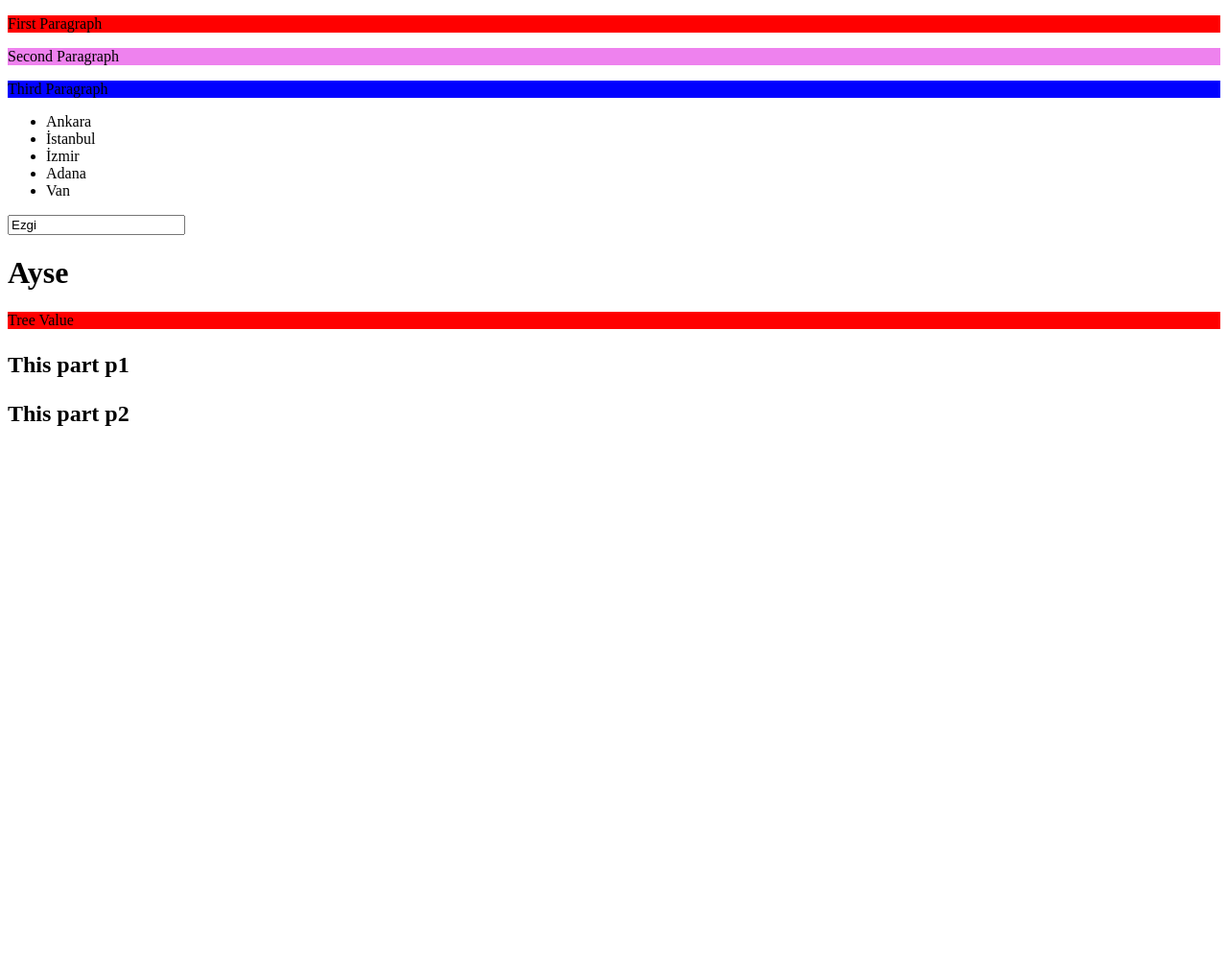
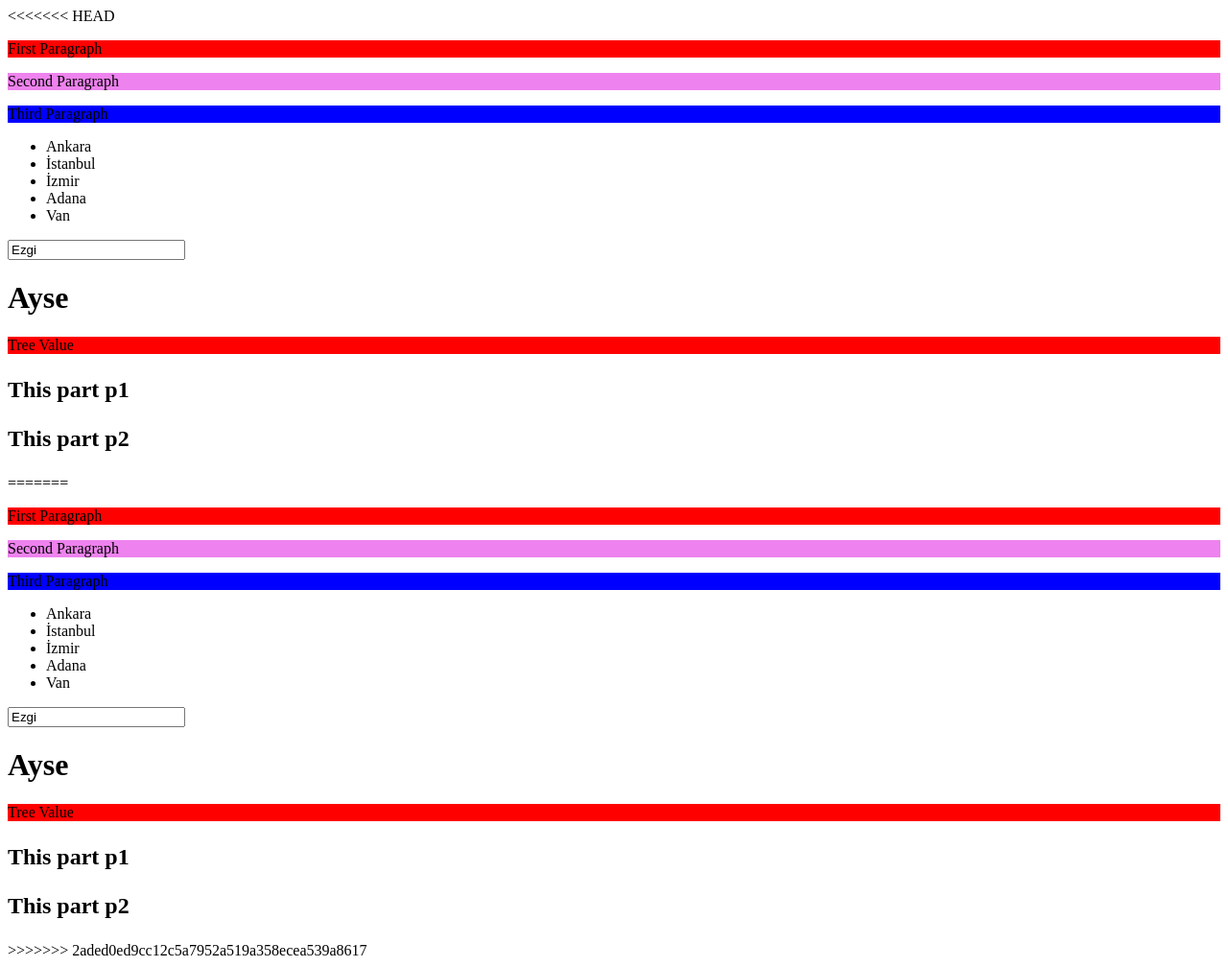
Before and after one commit to safciezgi/JavascriptTutorials, a plain HTML site: page dom.html in a window 1280 px wide. Shown: the whole page at 96% size. Before the commit the page ends 800 px from the top, so only its background shows below. Drawn offline with Linux system fonts and the light colour scheme.

Commit message:
Add files via upload

```diff
--- a/dom.html
+++ b/dom.html
@@ -1,3 +1,4 @@
+<<<<<<< HEAD
 <!doctype html>
 <html>
     <head>
@@ -39,4 +40,47 @@
         </div>
         <script src="dom.js"></script>
     </body>
+=======
+<!doctype html>
+<html>
+    <head>
+        <style type="text/css">
+            .text_style{
+                font-weight: bold;
+                font-size: x-large;
+            }
+            .intro1{
+                background-color: red;
+            }
+            .intro2{
+                background-color: violet;
+            }
+            .intro3{
+                background-color: blue;
+            }
+        </style>
+    </head>
+    <body>
+        <p class="intro1" id="intro1">First Paragraph</p>
+        <p class="intro2" id="intro2">Second Paragraph</p>
+        <p class="intro3" id="intro3">Third Paragraph</p>
+        <ul name="cityNames">
+            <li>Ankara</li>
+            <li>İstanbul</li>
+            <li>İzmir</li>
+            <li>Adana</li>
+            <li>Van</li>
+        </ul>
+        <p id="message"></p>
+        <input type="text" name="CustomerName" value="Ezgi">
+        <h1 id="person">Ayse</h1>
+        <h1 id="author"></h1>
+        <p class="intro1" id="tree">Tree Value</p>
+        <div id="div1">
+            <p class="text_style" id="p1" s>This part p1</p>
+            <p class="text_style" id="p2">This part p2</p>
+        </div>
+        <script src="dom.js"></script>
+    </body>
+>>>>>>> 2aded0ed9cc12c5a7952a519a358ecea539a8617
 </html>
--- a/dom.js
+++ b/dom.js
@@ -1,3 +1,4 @@
+<<<<<<< HEAD
 //----------------------------------------------------------------------------------------
 //*********************************JS DOM TUTORIALS**************************************** */
 //You can try this script to better understanding by uncommenting parts block by block(each seperated by their own comments), don't forget to use dom.html
@@ -49,3 +50,77 @@
 //     var nameElements = document.getElementsByName("CustomerName");
 //     nameElements[0].value = "Elif";
 // }
+
+
+//Reading nodes on alert box;;---------childNodes()
+
+// var node1 = document.getElementById("tree");
+// alert(node1.childNodes[0].nodeValue);
+
+
+//node element(h2) inserted in div between p1 & p2i, and deleted p2, replaced heading to p1;;---------appendChild() & insertBefore() & removeChild()
+// var heading = document.createElement("h2");
+// var node2 = document.createTextNode("Node2 created");
+// heading.appendChild(node2);
+// var div1 = document.getElementById("div1");
+// var p2 = document.getElementById("p2");
+// div1.insertBefore(heading, p2);
+// alert("Removing p2");
+// div1.removeChild(p2);
+// alert("Changing p1");
+// var p1 = document.getElementById("p1");
+// div1.replaceChild(heading, p1);
+=======
+//----------------------------------------------------------------------------------------
+//*********************************JS DOM TUTORIALS**************************************** */
+//You can try this script to better understanding by uncommenting parts block by block(each seperated by their own comments), don't forget to use dom.html
+
+// document.getElementById("Bio").innerHTML = "Ezgi";
+
+
+// intro1 value assigned to message value;;---------getElementById()
+
+// var intro1 = document.getElementById("intro1");
+// var message = document.getElementById("message");
+// message.innerHTML = intro1.innerHTML;
+
+
+//HTML cityNames printed on alert box;;---------getElementsByTagName()
+
+// var Lists = document.getElementsByTagName("ul");
+// var cities = Lists[0];
+// cities_indexes = cities.getElementsByTagName("li");
+// for (let i = 0; i < cities_indexes.length; i++) {
+//     alert(cities_indexes[i].innerHTML);
+// }
+
+
+//Reading text that has same class values;;---------getElementsByClassName()
+
+// var ClassIndexes = document.getElementsByClassName("intro1");
+// alert(ClassIndexes[0].innerHTML);
+// alert(ClassIndexes[1].innerHTML);
+
+
+//Prints the number of elements that has same class;;---------querySelectorAll()
+
+// var queryElements = document.querySelectorAll("p.intro1");
+// alert(queryElements.length);
+
+
+//prints HTML value by name;;---------getElementsByName()
+
+// var nameElements = document.getElementsByName("CustomerName");
+// alert(nameElements[0].value);
+
+
+//When clicked Ayse on page, div1 text color turn green;;---------addEventListener()
+
+// var person = document.getElementById("person").addEventListener("click", changeColor); //click or mouseover or etc.
+// function changeColor(){
+//     document.getElementById("div1").style.color = "green";
+//     var nameElements = document.getElementsByName("CustomerName");
+//     nameElements[0].value = "Elif";
+// }
+
+>>>>>>> 2aded0ed9cc12c5a7952a519a358ecea539a8617
```
Also changed, not shown: index.html (+3 -1 lines), scope.js (added, +34 -0 lines).
